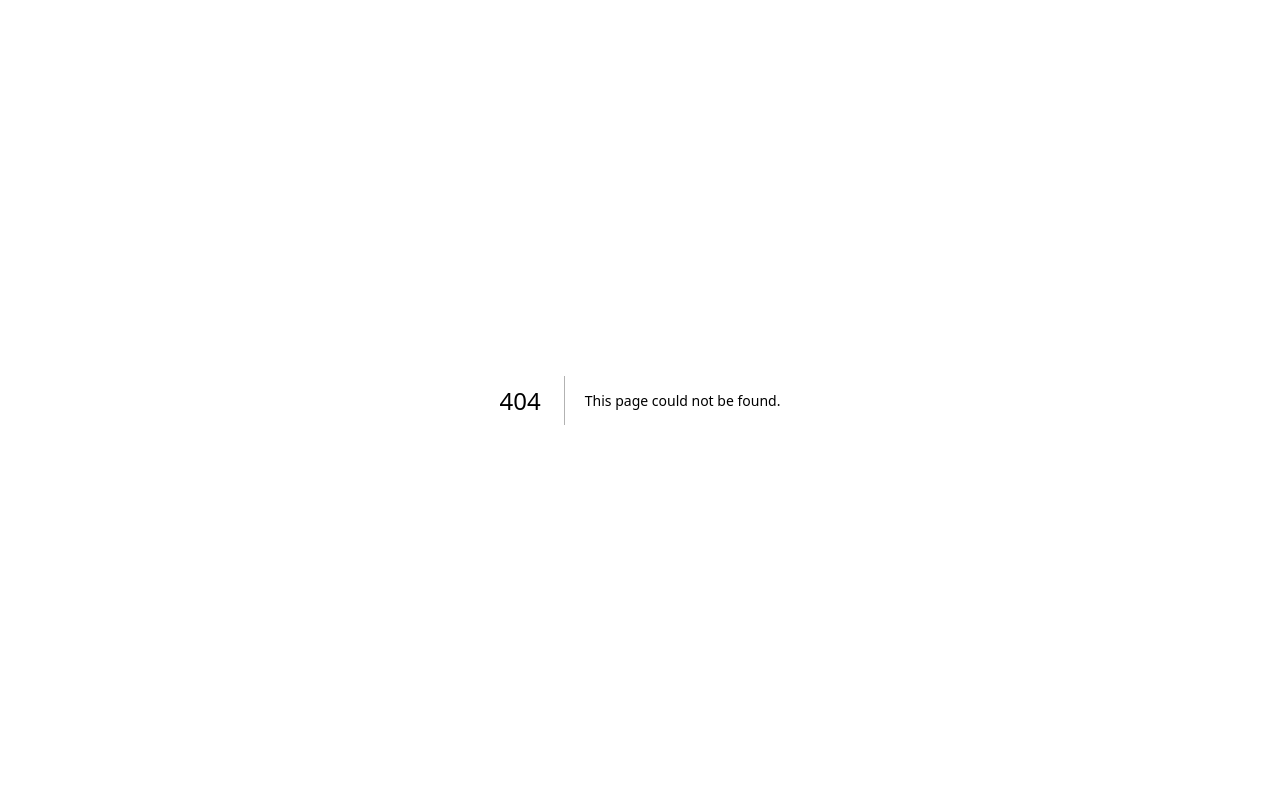
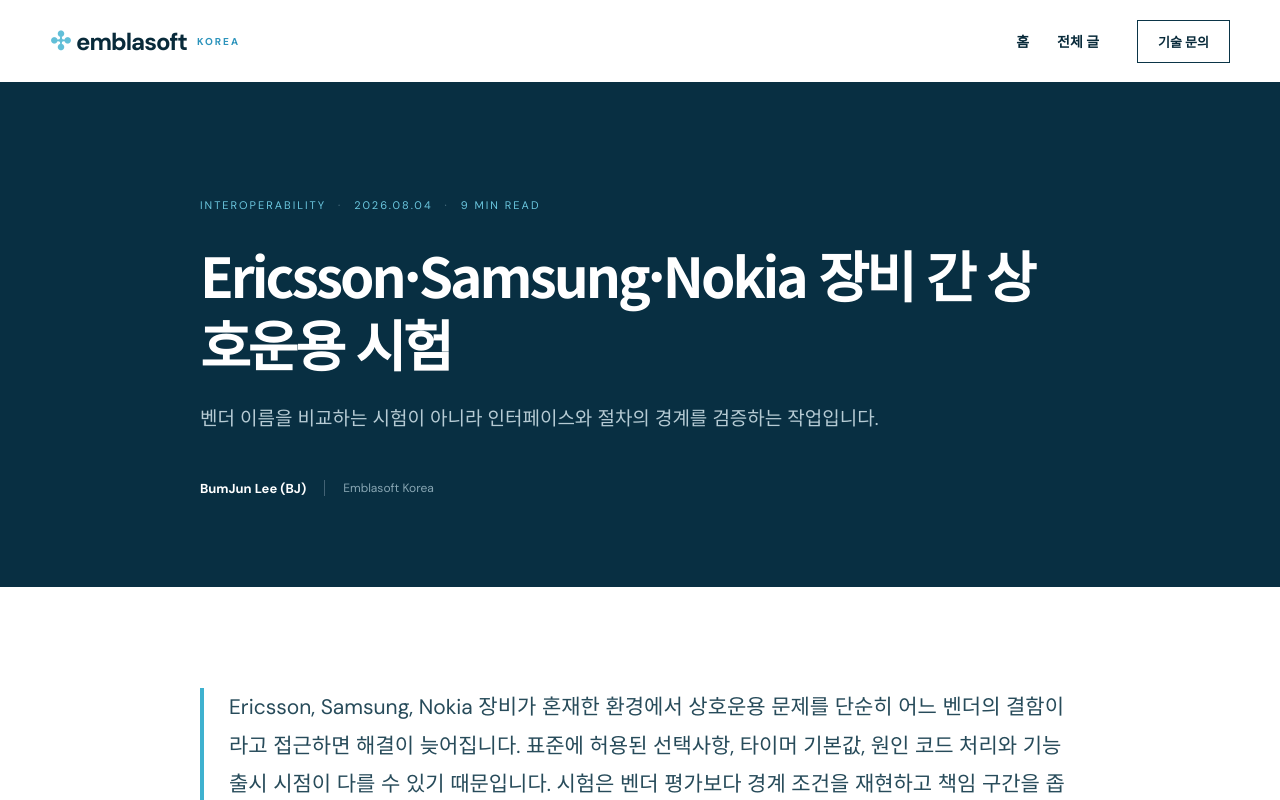
Before and after one commit to mystar11/emblasoft-kr, a Next.js app: page /blog/ericsson-samsung-nokia-interoperability in a window 1280 px wide. Before the commit this address had no page. Shown: the top 800 px of the page. Built offline with nearby package versions, Linux system fonts and the light colour scheme.

Commit message:
Add ericsson-samsung-nokia-interoperability article

```diff
--- /dev/null
+++ b/app/blog/ericsson-samsung-nokia-interoperability/page.tsx
@@ -0,0 +1,9 @@
+import type { Metadata } from "next";
+import TechnicalArticle from "../TechnicalArticle";
+export const metadata: Metadata = { title: "Ericsson·Samsung·Nokia 장비 간 상호운용 시험", description: "Ericsson, Samsung, Nokia가 혼재한 5G 환경에서 필요한 상호운용 시험 항목과 판정 방법입니다." };
+export default function Page(){return <TechnicalArticle category="INTEROPERABILITY" title="Ericsson·Samsung·Nokia 장비 간 상호운용 시험" dek="벤더 이름을 비교하는 시험이 아니라 인터페이스와 절차의 경계를 검증하는 작업입니다." read="9" lead="Ericsson, Samsung, Nokia 장비가 혼재한 환경에서 상호운용 문제를 단순히 어느 벤더의 결함이라고 접근하면 해결이 늦어집니다. 표준에 허용된 선택사항, 타이머 기본값, 원인 코드 처리와 기능 출시 시점이 다를 수 있기 때문입니다. 시험은 벤더 평가보다 경계 조건을 재현하고 책임 구간을 좁히는 데 초점을 맞춰야 합니다." sections={[
+{title:"지원 기능과 선택사항을 먼저 맞춥니다",paragraphs:["동일한 3GPP 릴리스를 표기해도 실제 지원 기능과 활성화 조건은 다를 수 있습니다. RAN과 Core의 기능 목록, 단말 지원 밴드와 조합, 인터페이스 옵션, 보안 알고리즘, QoS와 슬라이스 정책을 사전에 대조합니다.","시험 중 발견된 차이가 규격 위반인지 미지원 옵션인지 구성 불일치인지 구분할 기준을 이 단계에서 정합니다."]},
+{title:"이동성과 세션 연속성을 우선 검증합니다",paragraphs:["서로 다른 벤더의 셀 경계에서 Handover와 재접속을 반복하고 음성, 영상, 데이터 세션이 유지되는지 확인합니다. 무선 품질을 단계적으로 낮추고 부하를 높여 경계값 근처의 타이머와 재시도 동작을 관찰합니다.","SA에서는 N2/N3 경로, PDU Session과 QoS Flow의 유지 여부를 보고, NSA에서는 LTE 앵커와 NR Secondary Node 변경을 함께 확인합니다."]},
+{title:"Core와 RAN의 원인값을 시간순으로 맞춥니다",paragraphs:["상호운용 결함은 한 장비의 로그만 보면 상대 장비가 먼저 연결을 끊은 것처럼 보이는 경우가 많습니다. UE, RAN, Core, 전송 구간의 패킷 트레이스와 장비 로그를 동일한 시간 기준으로 정렬해야 최초 이상 동작을 찾을 수 있습니다.","실패 시에는 재현 조건, 최초 비정상 메시지, 기대 동작, 실제 동작과 영향 서비스를 한 묶음으로 기록합니다. 이는 벤더 간 책임 공방보다 수정 속도를 높이는 자료가 됩니다."],quote:"상호운용 시험의 좋은 결과는 누가 틀렸는지를 말하는 것이 아니라 어디서 기대 동작이 달라졌는지를 재현 가능하게 보여줍니다."},
+{title:"릴리스 변경마다 핵심 조합을 다시 확인합니다",paragraphs:["벤더별 릴리스 일정이 다르므로 한 번 승인한 조합도 영구적으로 유효하지 않습니다. 영향도가 높은 단말과 셀 경계, 음성, 긴급통화, 정책, 장애복구 시나리오는 골든 세트로 유지합니다.","신규 릴리스 투입 전에는 골든 세트를 자동 실행하고 이전 결과와 차이를 비교해 성능 저하와 회귀 결함을 조기에 차단합니다."]}
+]} closing="Emblasoft의 독립적인 UE·gNodeB 에뮬레이션과 분석 도구는 특정 벤더에 치우치지 않은 반복 조건과 공통 KPI를 제공해 상호운용 문제의 재현성을 높입니다."/>}
```
